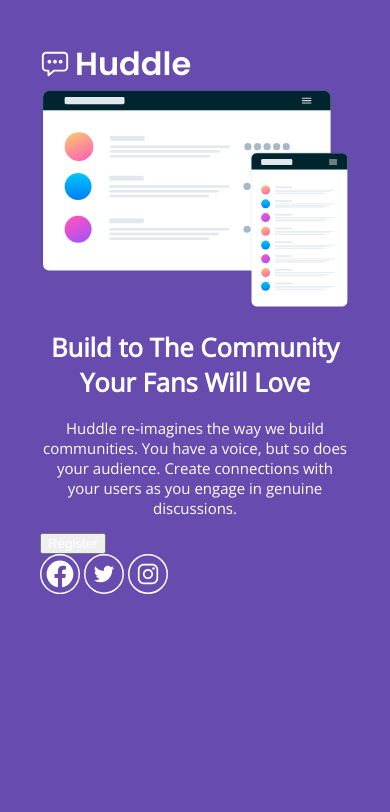
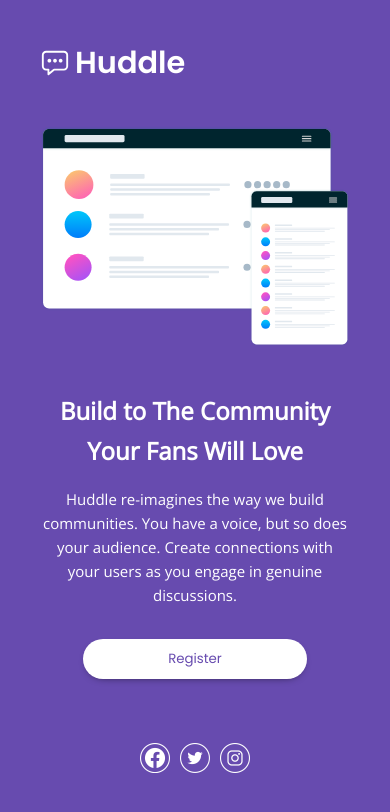
Before and after one commit to KaioDelmondes/FrontWeb, a plain HTML site: page Iniciante/huddle-landing-page-with-single-introductory-section-master/index_flexbox.html in a window 390 px wide. Drawn offline with nearby package versions, Linux system fonts and the light colour scheme.

Commit message:
Finalização do modelo mobile de largura 375px.

```diff
--- a/Iniciante/huddle-landing-page-with-single-introductory-section-master/index_flexbox.html
+++ b/Iniciante/huddle-landing-page-with-single-introductory-section-master/index_flexbox.html
@@ -16,10 +16,11 @@
 </head>
 <body>
 
+
   <header>
 
-    <img src="./images/icon-chatbox-ellipses-outline.svg" alt="Huddle logo">
-    <h1>
+    <img id="company-logo" src="./images/icon-chatbox-ellipses-outline.svg" alt="Huddle logo">
+    <h1 id="company-name">
       Huddle
     </h1>
 
@@ -27,11 +28,11 @@
 
   <main>
 
-    <div>
+    <div class="mockup-space">
       <img src="./images/illustration-mockups.svg" alt="Huddle design">
     </div>
 
-    <h1>
+    <h1 class="thema">
       Build to The Community Your Fans Will Love
     </h1>
 
@@ -46,13 +47,12 @@
   </main>
 
   <footer>
-    <div>
-      <img src="./images/icon-logo-facebook.svg" alt="Facebook account">
-      <img src="./images/icon-logo-twitter.svg" alt="Twitter account">
-      <img src="./images/icon-logo-instagram.svg" alt="Instragram account">
+    <div class="social-space">
+      <span id="fb-button" class="social-button"></span>
+      <span id="twitter-button" class="social-button"></span>
+      <span id="instagram-button" class="social-button"></span>
     </div>
   </footer>
 
-
 </body>
 </html>
--- a/Iniciante/huddle-landing-page-with-single-introductory-section-master/style_flexbox.css
+++ b/Iniciante/huddle-landing-page-with-single-introductory-section-master/style_flexbox.css
@@ -6,8 +6,6 @@
 body {
     padding: 40px;
     margin: 0;
-    width: 100%;
-    height: 100%;
     background-color: hsl(257, 40%, 49%);
     background-repeat: no-repeat;
 }
@@ -17,24 +15,35 @@
     align-items: center;
 }
 
-header > h1 {
+#company-name {
     font-family: 'Poppins', sans-serif;
     font-weight: 600;
+    font-size: 1.9rem;
     margin: 0;
     padding: 0;
 }
 
-header > img {
+#company-logo {
     width: auto;
     height: 30px;
     margin-right: 5px;
 }
 
-main > h1 {
+.thema {
     font-family: 'Open Sans', sans-serif;
     font-weight: 600;
     text-align: center;
-    font-size: 1.6em;
+    font-size: 1.5rem;
+    line-height: 2.5rem;
+}
+
+.mockup-space {
+    margin: 2.5rem 0;
+}
+
+.mockup-space > img {
+    width: 100%;
+    height: auto;
 }
 
 p {
@@ -42,19 +51,60 @@
     font-weight: 400;
     text-align: center;
     font-size: 15px;
+    line-height: 1.5rem;
 }
 
-main > div > img {
-    width: 100%;
-    height: auto;
+button {
+    display: block;
+    margin: 2rem auto 4rem auto;
+    height: 2.5rem;
+    width: 14rem;
+    color: hsl(257, 40%, 49%);
+    font-family: 'Poppins', sans-serif;
+    font-weight: 400;
+    background-color: #FFF;
+    border: none;
+    border-radius: 1.25rem;
+    box-shadow: 0px .2rem 0.6rem -0.4rem black;
+}
+
+.social-space {
+    display: flex;
+    max-width: fit-content;
+    margin: auto;
 }
 
 
-footer > div > img {
-    width: 40px;
+.social-button {
+    width: 30px;
+    height: 30px;
+    margin: 0px 5px;
 }
 
+button:hover {
+    color: #FFF;
+    background-color: hsl(300, 69%, 71%);
+}
 
+#fb-button{
+    background: url("images/icon-logo-facebook.png");
+}
+#fb-button:hover{
+    background: url("images/icon-logo-facebook-hover.png");
+}
+
+#twitter-button{
+    background: url("images/icon-logo-twitter.png");
+}
+#twitter-button:hover{
+    background: url("images/icon-logo-twitter-hover.png");
+}
+
+#instagram-button{
+    background: url("images/icon-logo-instagram.png");
+}#instagram-button:hover{
+    background: url("images/icon-logo-instagram-hover.png");
+}
 
 @media only screen and (max-width: 375px) {
     body {
```
Also changed, not shown: Iniciante/huddle-landing-page-with-single-introductory-section-master/images/icon-logo-facebook-hover.png (added), Iniciante/huddle-landing-page-with-single-introductory-section-master/images/icon-logo-facebook-hover.svg (added), Iniciante/huddle-landing-page-with-single-introductory-section-master/images/icon-logo-facebook.png (added), Iniciante/huddle-landing-page-with-single-introductory-section-master/images/icon-logo-instagram-hover.png (added), Iniciante/huddle-landing-page-with-single-introductory-section-master/images/icon-logo-instagram-hover.svg (added), Iniciante/huddle-landing-page-with-single-introductory-section-master/images/icon-logo-instagram.png (added), Iniciante/huddle-landing-page-with-single-introductory-section-master/images/icon-logo-twitter-hover.png (added), Iniciante/huddle-landing-page-with-single-introductory-section-master/images/icon-logo-twitter-hover.svg (added), Iniciante/huddle-landing-page-with-single-introductory-section-master/images/icon-logo-twitter.png (added), 1 other file.
